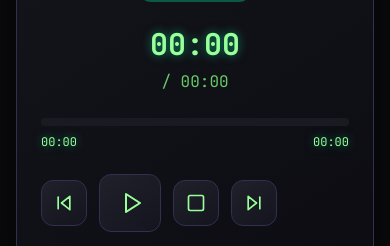
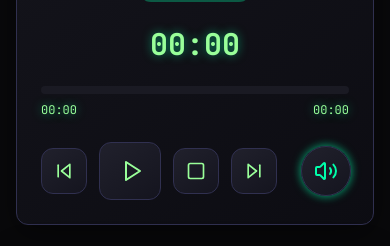
Before and after one commit to Miltonr87/manifest-404-mp3player, a React (Vite) app: page / in a window 390 px wide. Shown: the part 303-549 px from the top of the page. Built offline with nearby package versions, Linux system fonts and the light colour scheme; the HTML template or start-up script is replaced by a standard one.

Commit message:
Fixed volume button for mobile

```diff
--- a/src/components/MP3Player/DisplayPanel.tsx
+++ b/src/components/MP3Player/DisplayPanel.tsx
@@ -79,7 +79,6 @@ export const DisplayPanel = ({
         <div className="digital-display text-3xl md:text-4xl font-bold">
           {currentTime}
         </div>
-        <div className="text-muted-foreground">/ {duration}</div>
       </div>
     </div>
   );
--- a/src/components/MP3Player/PlayerControls.tsx
+++ b/src/components/MP3Player/PlayerControls.tsx
@@ -1,4 +1,4 @@
-import { Play, Pause, Square, SkipBack, SkipForward } from "lucide-react";
+import { Play, Pause, Square, SkipBack, SkipForward } from 'lucide-react';
 
 interface PlayerControlsProps {
   isPlaying: boolean;
@@ -13,7 +13,7 @@ export const PlayerControls = ({
   onPlay,
   onStop,
   onPrevious,
-  onNext
+  onNext,
 }: PlayerControlsProps) => {
   return (
     <div className="flex items-center gap-3">
@@ -28,7 +28,7 @@ export const PlayerControls = ({
       <button
         onClick={onPlay}
         className="player-button p-4 hover:neon-glow transition-all"
-        aria-label={isPlaying ? "Pause" : "Play"}
+        aria-label={isPlaying ? 'Pause' : 'Play'}
       >
         {isPlaying ? (
           <Pause className="w-6 h-6 text-foreground" />
--- a/src/components/MP3Player/VolumeControl.tsx
+++ b/src/components/MP3Player/VolumeControl.tsx
@@ -10,8 +10,6 @@ export const VolumeControl = ({
   volume,
   onVolumeChange,
 }: VolumeControlProps) => {
-  const [isDragging, setIsDragging] = useState(false);
-
   const handleVolumeChange = (e: React.ChangeEvent<HTMLInputElement>) => {
     const newVolume = parseFloat(e.target.value);
     onVolumeChange(newVolume);
@@ -22,6 +20,30 @@ export const VolumeControl = ({
   };
 
   return (
+    <>
+      {/* Mobile: animated button only */}
+      <div className="flex sm:hidden items-center">
+        <button
+          onClick={toggleMute}
+          className={`
+            player-button p-3 rounded-full transition-all
+            ${
+              volume > 0
+                ? 'animate-pulse-glow bg-primary/20'
+                : 'bg-secondary/20'
+            }
+          `}
+          aria-label={volume > 0 ? 'Mute' : 'Unmute'}
+        >
+          {volume > 0 ? (
+            <Volume2 className="w-6 h-6 text-primary" />
+          ) : (
+            <VolumeX className="w-6 h-6 text-muted-foreground" />
+          )}
+        </button>
+      </div>
+
+      {/* Desktop: full volume control */}
       <div className="hidden sm:flex items-center gap-4">
         <button
           onClick={toggleMute}
@@ -61,5 +83,6 @@ export const VolumeControl = ({
           </div>
         </div>
       </div>
+    </>
   );
 };
```
Lines whose indentation alone changed are shown as unchanged.
